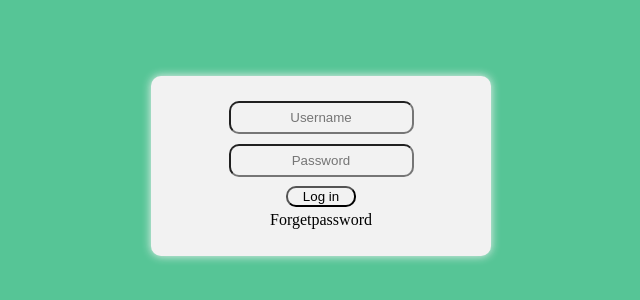
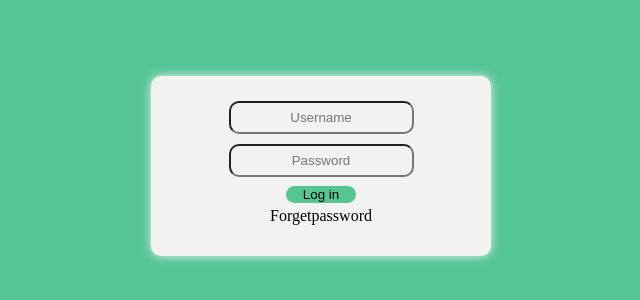
Before and after one commit to bzhar-23/Log-in-System, a plain HTML site: page index.html in a window 1280 px wide. Shown: the part 224-524 px from the top of the page, without its empty margins (319-959 px from the left). Drawn offline with Linux system fonts and the light colour scheme.

Commit message:
Chainge color background button And remove border

```diff
--- a/style.css
+++ b/style.css
@@ -23,7 +23,8 @@ input {
 }
 
 button {
-    background: #f2f2f2;
+    background: #56c592;
+    border:none;
     margin: 4px;
     width: 70px;
     border-radius: 10px;
```
